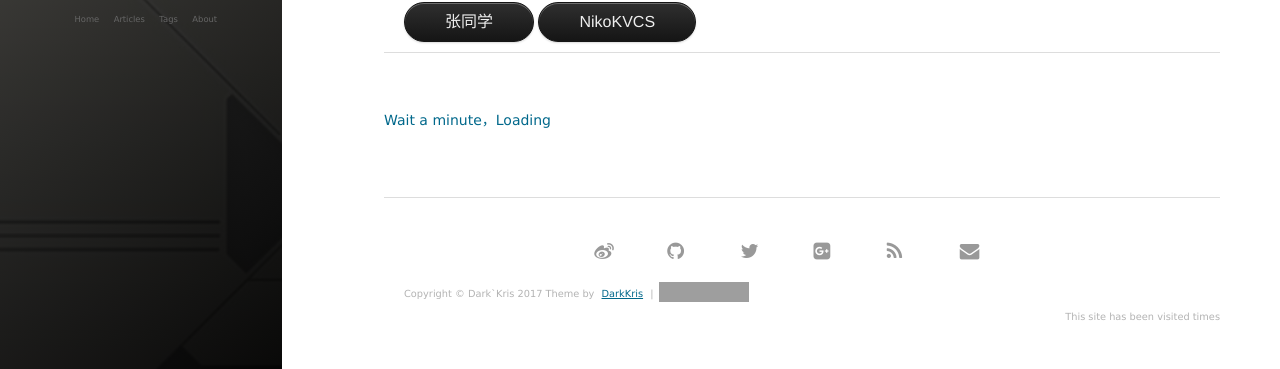
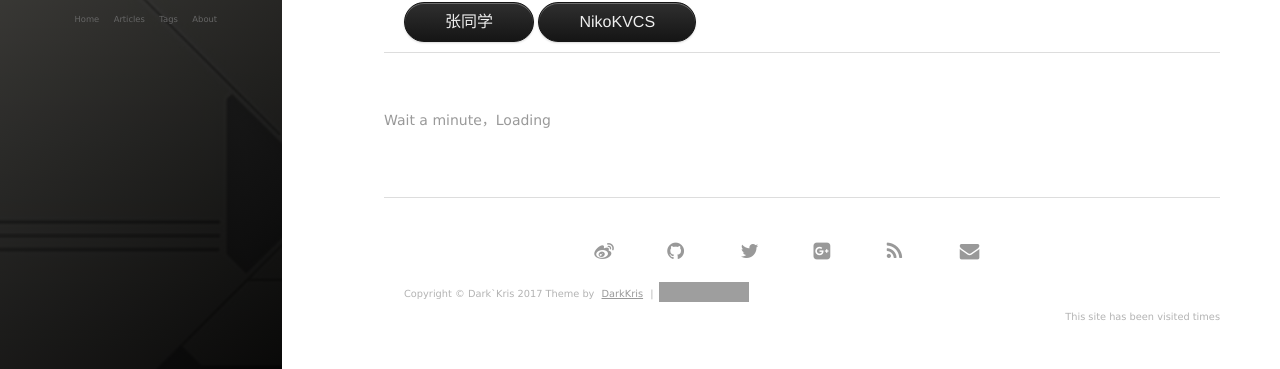
Before and after one commit to DeAntiWang/deantiwang.github.io, a Jekyll site: the page built from about.md, in a window 1280 px wide and 995 px high. Shown: the part 623-992 px from the top of the window. Built offline with Jekyll 4.4.1, drawn with Linux system fonts in a browser that asks for light colours; nearby versions of some CDN libraries; comment, search, counter and statistics services are not loaded; grey boxes are pictures that could not be loaded.

Commit message:
更新css

```diff
--- a/css/main.css
+++ b/css/main.css
@@ -93,7 +93,7 @@
 
 a {
     text-decoration: none;
-    color: #00688B;
+    color: #999999;
 
 }
 p a {
```
